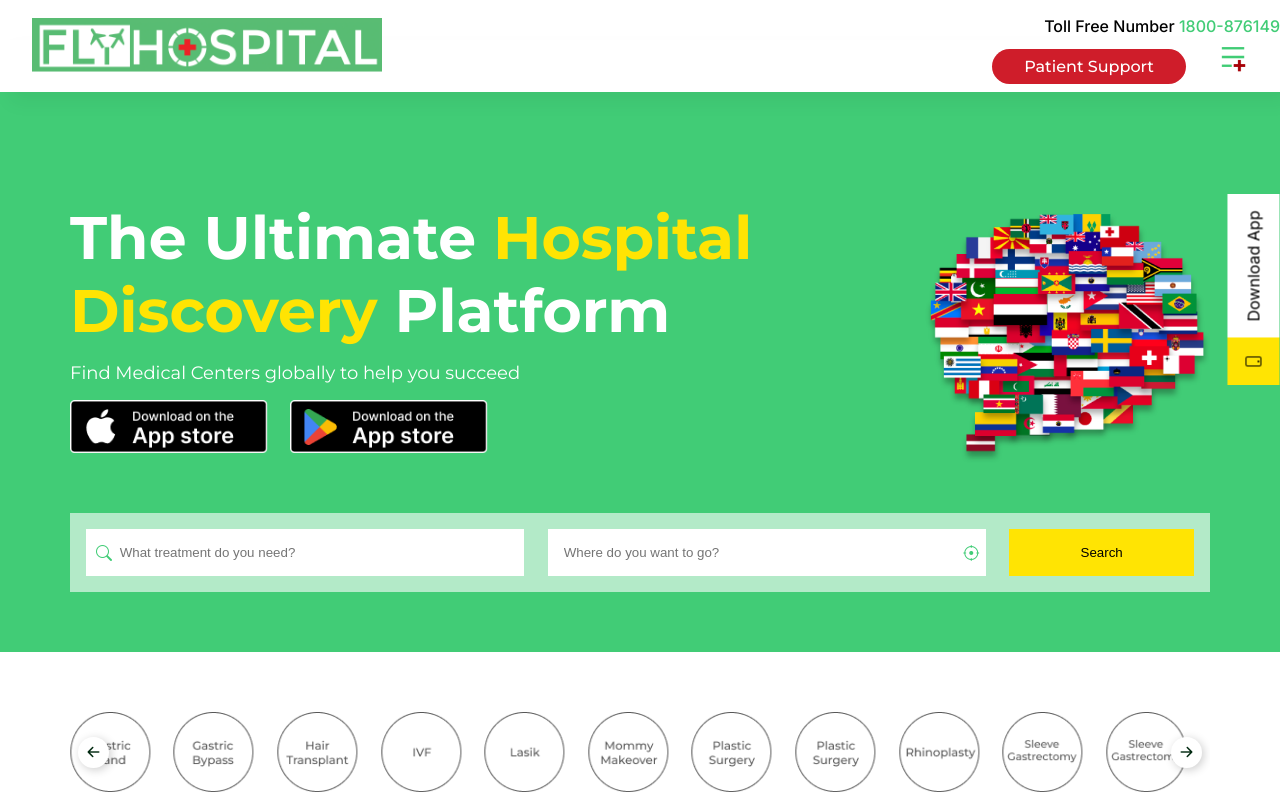
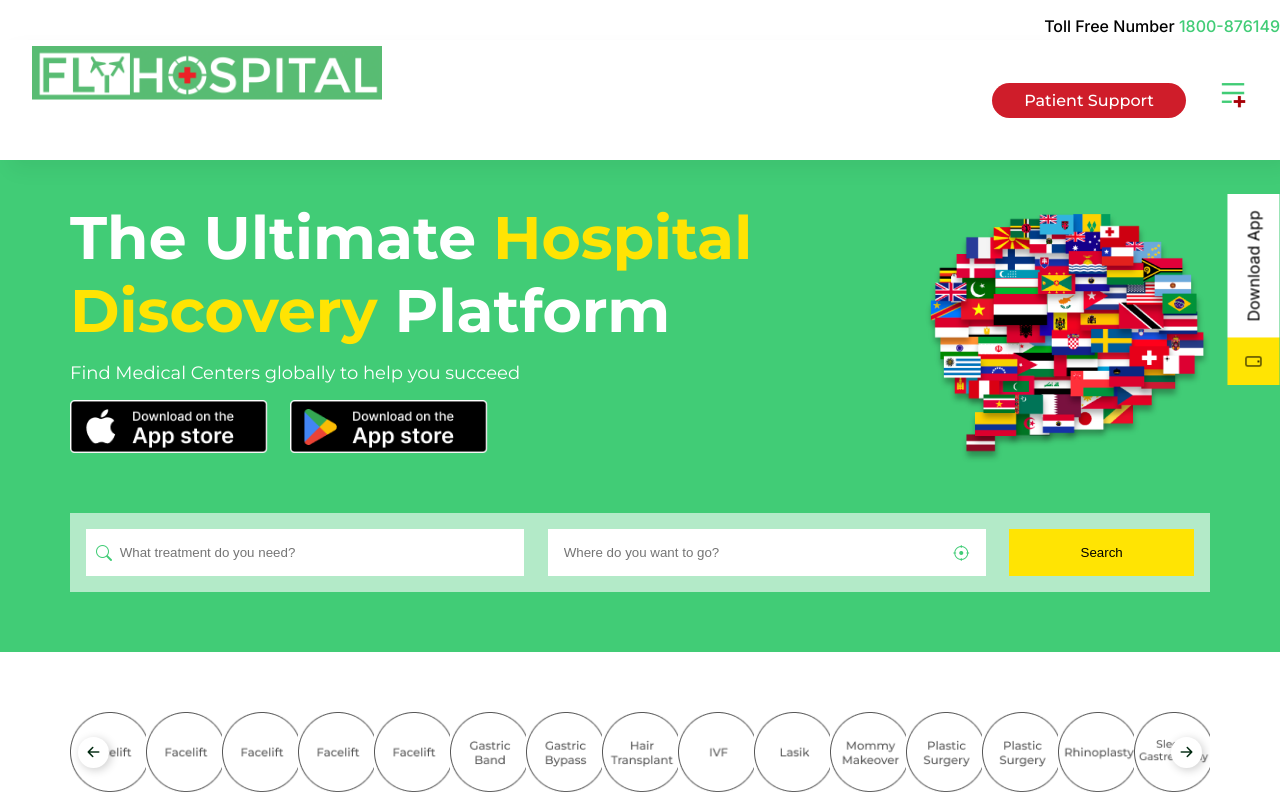
Before and after one commit to sualsoft/fly-hospital, a plain HTML site: page index.html in a window 1280 px wide. Shown: the top 800 px of the page. Drawn offline with nearby package versions, Linux system fonts and the light colour scheme.

Commit message:
Adjust the height

```diff
--- a/assets/css/main.css
+++ b/assets/css/main.css
@@ -213,10 +213,12 @@ h6 {
   padding: 0rem;
 }
 .header img {
-  margin-top: -50px;
   width: 350px;
+  margin-top: -10px;
+  padding-bottom: 40px;
 }
 .header .toggle img {
+  padding-bottom: 0px;
   width: 30px;
   cursor: pointer;
 }
@@ -392,7 +394,7 @@ section {
 
 .cross-icon {
   position: absolute;
-  right: 30px;
+  right: 40px;
   top: 50%;
   transform: translateY(-50%);
   color: var(--main-green-color);
--- a/assets/css/responsive.css
+++ b/assets/css/responsive.css
@@ -232,6 +232,11 @@
     padding: 200px 0 60px 0;
   }
 
+  .header img {
+    margin-top: 0px;
+    padding-bottom: 0px;
+  }
+
   .contact form .form-control {
     width: 80%;
   }
--- a/assets/js/main.js
+++ b/assets/js/main.js
@@ -173,7 +173,7 @@ var swiper = new Swiper(".mySwiper", {
       spaceBetween: 5,
     },
     992: {
-      slidesPerView: 11,
+      slidesPerView: 15,
       spaceBetween: 0,
     },
   },
--- a/index.html
+++ b/index.html
@@ -148,6 +148,7 @@
                     <i class="bi bi-search search-icon"></i>
                     <input
                       type="text"
+                      autocomplete="off"
                       class="search-input"
                       id="service"
                       name="service"
@@ -161,6 +162,7 @@
                   <div class="item">
                     <input
                       type="text"
+                      autocomplete="off"
                       id="city"
                       class="cross-input"
                       name="city"
@@ -194,6 +196,21 @@
       <div class="container" data-aos="zoom-in">
         <div class="swiper mySwiper">
           <div class="swiper-wrapper">
+            <div class="swiper-slide">
+              <img src="/assets/images/icons/1.png" alt="" />
+            </div>
+            <div class="swiper-slide">
+              <img src="/assets/images/icons/1.png" alt="" />
+            </div>
+            <div class="swiper-slide">
+              <img src="/assets/images/icons/1.png" alt="" />
+            </div>
+            <div class="swiper-slide">
+              <img src="/assets/images/icons/1.png" alt="" />
+            </div>
+            <div class="swiper-slide">
+              <img src="/assets/images/icons/1.png" alt="" />
+            </div>
             <div class="swiper-slide">
               <img src="/assets/images/icons/1.png" alt="" />
             </div>
```
